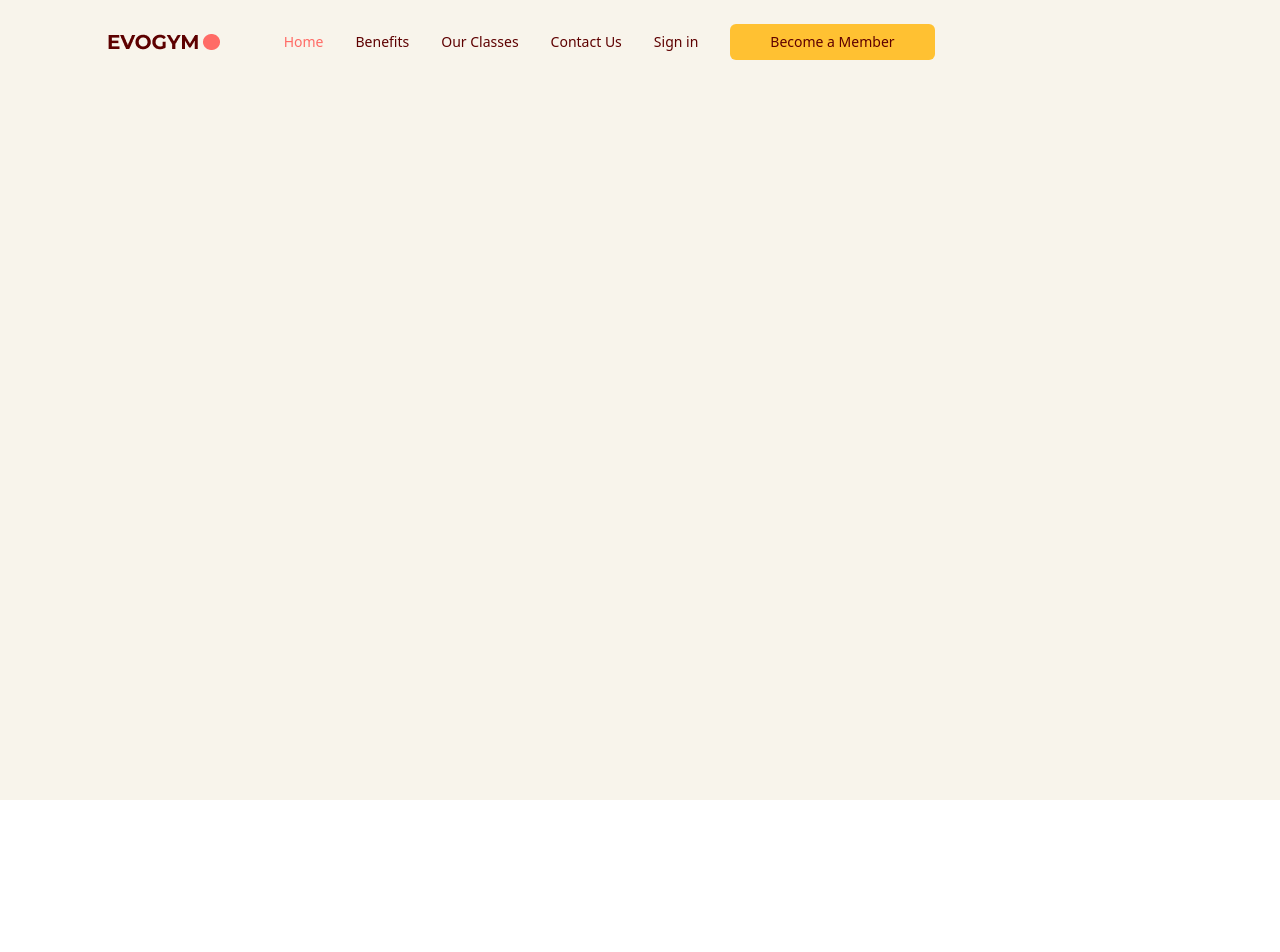
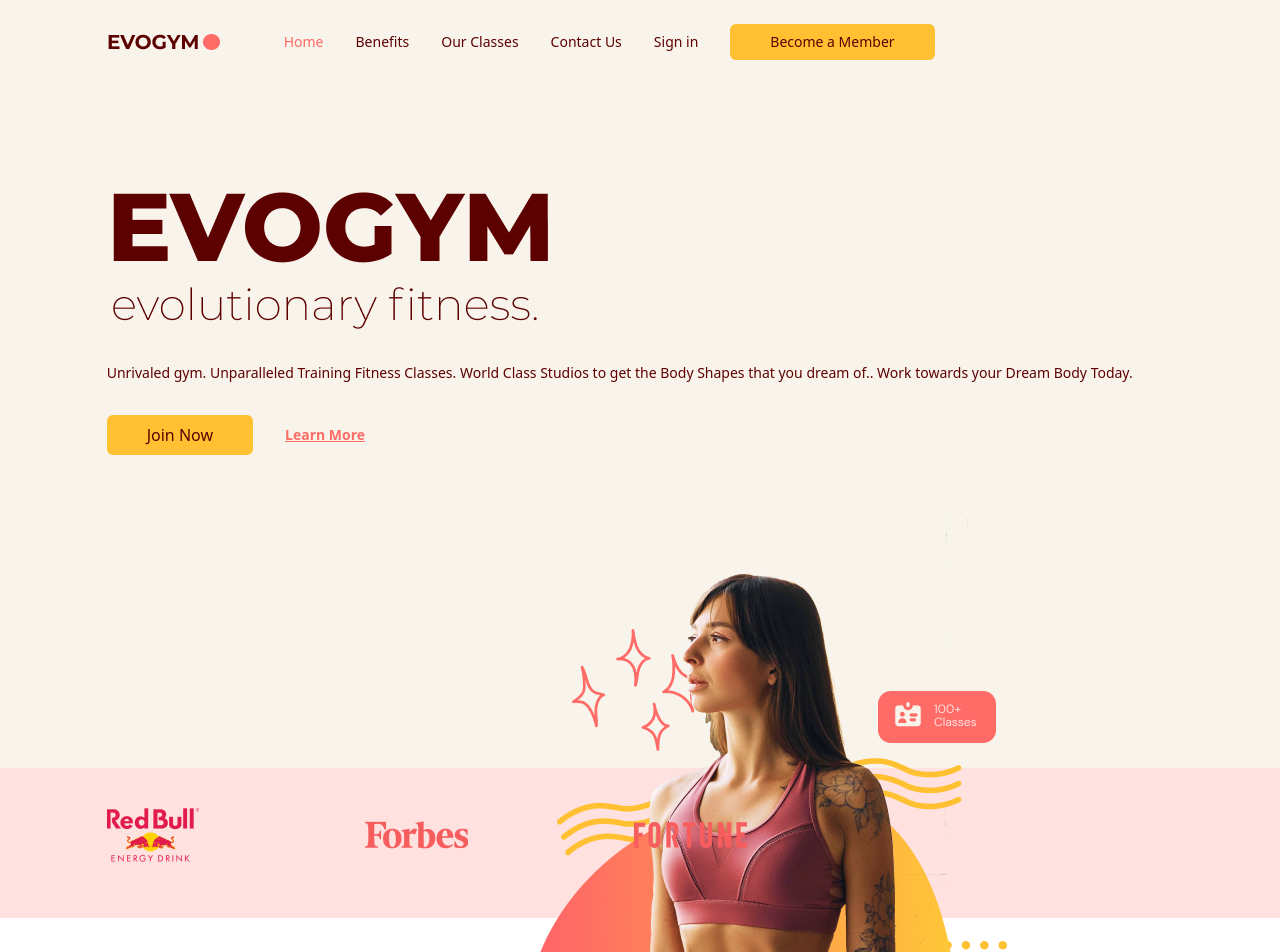
Before and after one commit to kgureye/evofitness, a React (Vite) app: page / in a window 1280 px wide. Shown: the top 952 px of the page. Before the commit the page ends 800 px from the top, so only its background shows below. Built offline with nearby package versions, Linux system fonts and the light colour scheme.

Commit message:
Added Home section

```diff
--- a/src/App.tsx
+++ b/src/App.tsx
@@ -1,4 +1,5 @@
 import Navbar from  "@/scenes/navbar";
+import Home from  "@/scenes/home";
 import { useEffect, useState } from "react";
 import { SelectedPage } from "@/shared/types";
 
@@ -28,6 +29,7 @@
   return (
   <div className="app bg-gray-20">
      <Navbar isTopOfPage={isTopOfPage} selectedPage={selectedPage} setSelectedPage={setSelectedPage} />
+     <Home selectedPage={selectedPage} setSelectedPage={setSelectedPage} />
     </div>
   );
 }
--- /dev/null
+++ b/src/scenes/home/index.tsx
@@ -0,0 +1,76 @@
+import { motion } from "framer-motion"
+import { SelectedPage } from "@/shared/types"
+import useMediaQuery from "@/hooks/useMediaQuery"
+import ActionButton from "@/shared/ActionButton"
+import HomePageText from "@/assets/HomePageText.png"
+import HomePageGraphic from "@/assets/HomePageGraphic.png"
+import SponsorRedbull from "@/assets/SponsorRedbull.png"
+import SponsorForbes from "@/assets/SponsorForbes.png"
+import SponsorFortune from "@/assets/SponsorFortune.png"
+import AnchorLink from "react-anchor-link-smooth-scroll"
+
+type Props = {
+    selectedPage: SelectedPage;
+    setSelectedPage: (value: SelectedPage) => void;
+}
+
+const Home = ({selectedPage, setSelectedPage}: Props) => {
+    const isAboveMediumScreens = useMediaQuery("(min-width: 1060px");
+
+  return <section id="home" className="gap-16 bg-gray-20 py-10 md:h-full">
+     {/* IMG & MAIN HEADER */}
+     <motion.div className="mx-auto w-5/6 items-center justify-center md:h-5/6" onViewportEnter={() => setSelectedPage(SelectedPage.Home)}>
+        {/* MAIN HEADER */}
+        <div className="z-10 mt-32 md:basis-3/5">
+            {/* HEADINGS */}
+            <motion.div className="md:mt-20" initial="hidden" whileInView="visible" viewport={{ once: true, amount: 0.5 }} transition={{ duration: 0.5 }} variants={{ hidden: { opacity: 0, x: -50}, visible: { opacity: 1, x: 0 }}}>
+                <div className="relative">
+                    {/* creating an image relative to something else ( one beneath it etc. In our case Evolve / Evogym.) */}
+                   <div className="before:absolute before:-top-20 before:-left-20  before:z-[-1] before:content-evolvetext"> {/* -top-20 is -20 from the top and will place Evolve right above Evogym. before:content-evolvetext gets us the image from our tailwind.config.cjs file */}
+                        <img src={HomePageText} alt="home-page-text" />
+                   </div>
+                </div>
+                <p className="mt-8 text-sm">
+                    Unrivaled gym. Unparalleled Training Fitness Classes. World Class
+                    Studios to get the Body Shapes that you dream of.. Work towards your Dream Body Today.
+                </p>
+            </motion.div>
+
+            {/* ACTIONS */}
+            <motion.div className="mt-8 flex items-center gap-8"initial="hidden" whileInView="visible" viewport={{ once: true, amount: 0.5 }} transition={{ delay: 0.2, duration: 0.5 }} variants={{ hidden: { opacity: 0, x: -50}, visible: { opacity: 1, x: 0 }}}>
+             <ActionButton setSelectedPage={setSelectedPage}>
+                Join Now
+            </ActionButton>
+            <AnchorLink
+            className="text-sm font-bold text-primary-500 underline hover:text-secondary-500"
+            onClick={() => setSelectedPage(SelectedPage.ContactUs)}
+            href={`#${SelectedPage.ContactUs}`}
+            >
+             <p>Learn More</p>
+            </AnchorLink>
+           </motion.div>
+        </div>
+
+        {/* IMAGE */}
+        <div className="flex basis-3/5 justify-center md:z-10 md:ml-40 md:mt-16 md:justify-items-end">
+            <img src={HomePageGraphic} alt="home-page-graphic" />
+        </div>
+    </motion.div>
+
+        {/* SPONSORS LAYOUT */}
+        {isAboveMediumScreens && (
+           <div className="h-[150px] w-full bg-primary-100 py-10">
+            <div className="mx-auto w-5/6">
+                <div className="flex w-3/5 items-center justify-between gap-8">
+                    <img src={SponsorRedbull} alt="sponsor-redbull" />
+                    <img src={SponsorForbes} alt="sponsor-forbes" />
+                    <img src={SponsorFortune} alt="sponsor-fortune" />
+                </div>
+             </div>
+          </div>
+        )}
+
+    </section>
+}
+
+export default Home;
```
